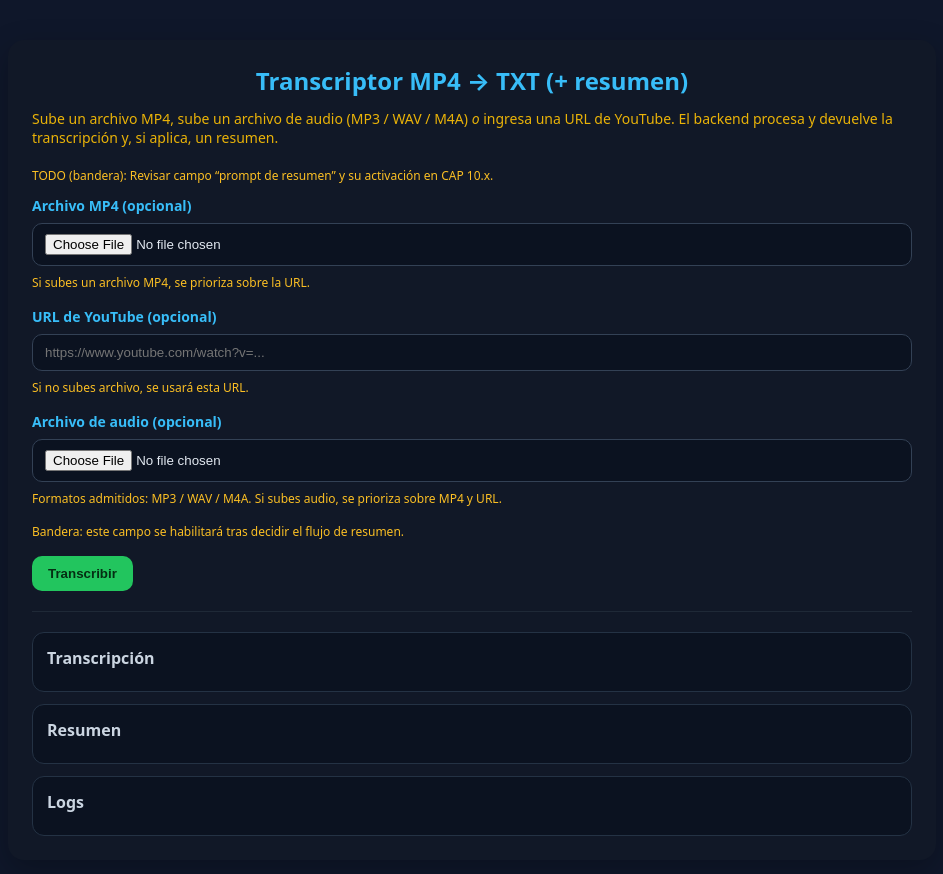
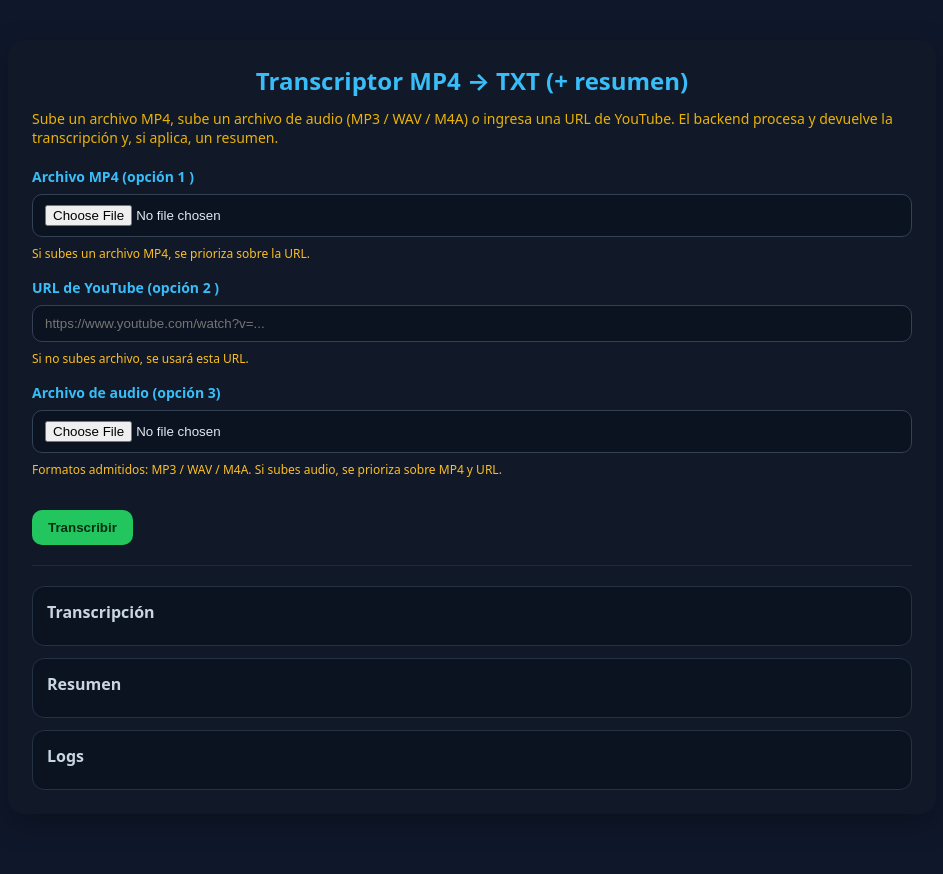
Before and after one commit to mym2013/transcriptor-mp4, a website: page public/index.html in a window 1280 px wide. Shown: the whole page, without its empty margins (168-1111 px from the left). Drawn offline with Linux system fonts and the light colour scheme.

Commit message:
style(cap12): mejorar jerarquía visual del título y numerar opciones de entrada

```diff
--- a/public/index.html
+++ b/public/index.html
@@ -19,28 +19,25 @@
             El backend procesa y devuelve la transcripción y, si aplica, un resumen.
         </p>
 
-        <!-- TODO: Revisar campo prompt de resumen (CAP 10.x). Decidir visibilidad y flujo. -->
-        <p class="todo">TODO (bandera): Revisar campo “prompt de resumen” y su activación en CAP 10.x.</p>
-
         <form id="form-transcribir" novalidate>
 
             <!-- 1️⃣ Archivo MP4 -->
             <div class="row">
-                <label for="fileInput">Archivo MP4 (opcional)</label>
+                <label for="fileInput">Archivo MP4 (opción 1 )</label>
                 <input id="fileInput" name="video" type="file" accept="video/mp4" />
                 <div class="hint">Si subes un archivo MP4, se prioriza sobre la URL.</div>
             </div>
 
             <!-- 2️⃣ URL YouTube -->
             <div class="row">
-                <label for="urlInput">URL de YouTube (opcional)</label>
+                <label for="urlInput">URL de YouTube (opción 2 )</label>
                 <input id="urlInput" name="url" type="text" placeholder="https://www.youtube.com/watch?v=..." />
                 <div class="hint">Si no subes archivo, se usará esta URL.</div>
             </div>
 
             <!-- 3️⃣ Archivo de AUDIO (CAP12) -->
             <div class="row">
-                <label for="audioInput">Archivo de audio (opcional)</label>
+                <label for="audioInput">Archivo de audio (opción 3)</label>
                 <input id="audioInput" name="audio" type="file"
                     accept="audio/mpeg,audio/mp3,audio/wav,audio/x-wav,audio/mp4,audio/x-m4a,audio/m4a" />
                 <div class="hint">
@@ -55,7 +52,7 @@
                 <textarea id="summaryPrompt" name="summaryPrompt" rows="3"
                     placeholder="(Pendiente CAP 10.x: definir uso de prompt de resumen) — TODO"
                     style="display:none;"></textarea>
-                <div class="hint">Bandera: este campo se habilitará tras decidir el flujo de resumen.</div>
+                <!--div class="hint">Bandera: este campo se habilitará tras decidir el flujo de resumen.</div-->
             </div>
 
             <div class="actions">
```
